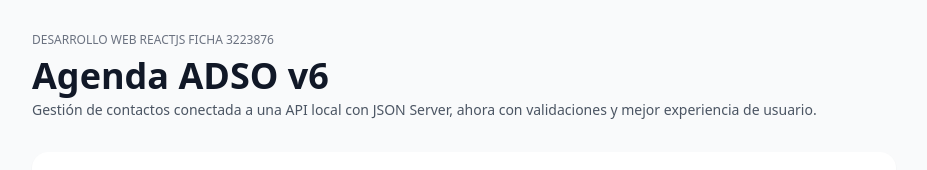
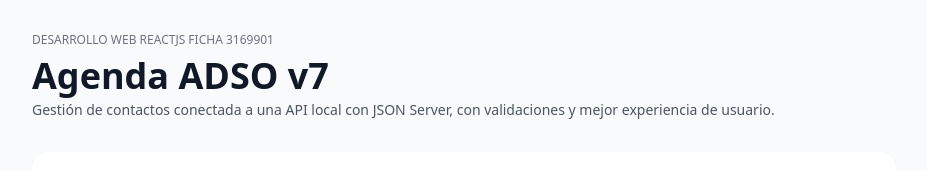
Before and after one commit to DavidFranCo935/Agenda-adso, a React (Vite) app: page / in a window 1280 px wide. Shown: the top 170 px of the page, without its empty margins (176-1103 px from the left). Built offline with nearby package versions, Linux system fonts and the light colour scheme; data requests are answered from the project's data file.

Commit message:
agenda v7

```diff
--- a/src/App.jsx
+++ b/src/App.jsx
@@ -1,18 +1,26 @@
-// Importamos useEffect y useState para manejar estados y efectos en el componente principal
+// Componente principal de la aplicación Agenda ADSO.
+// Se encarga de:
+// - Cargar la lista de contactos desde la API.
+// - Manejar estados globales (contactos, carga, error).
+// - Conectar el formulario y las tarjetas de contactos.
+
+// Importamos hooks de React
 import { useEffect, useState } from "react";
 
-// Importamos los servicios que se comunican con JSON Server
+// Importamos las funciones de la API (capa de datos)
 import {
   listarContactos,
   crearContacto,
   eliminarContactoPorId,
 } from "./api";
 
-// Importamos los componentes hijos
+// Importamos la configuración global de la aplicación
+import { APP_INFO } from "./config";
+
+// Importamos componentes hijos
 import FormularioContacto from "./components/FormularioContacto";
 import ContactoCard from "./components/ContactoCard";
 
-// Componente principal de la aplicación
 function App() {
   // Estado que almacena la lista de contactos obtenidos de la API
   const [contactos, setContactos] = useState([]);
@@ -23,8 +31,8 @@ function App() {
   // Estado para guardar mensajes de error generales de la aplicación
   const [error, setError] = useState("");
 
-  // useEffect que se ejecuta una sola vez al montar el componente
-  // Aquí cargamos los contactos iniciales desde JSON Server
+  // useEffect que se ejecuta una sola vez al montar el componente.
+  // Aquí cargamos los contactos iniciales desde JSON Server (GET).
   useEffect(() => {
     const cargarContactos = async () => {
       try {
@@ -49,11 +57,10 @@ function App() {
     cargarContactos();
   }, []);
 
-  // Función que se encarga de agregar un nuevo contacto usando la API
-  // Esta función es async para poder usarla con await en el formulario
+  // Función que se encarga de agregar un nuevo contacto usando la API (POST)
   const onAgregarContacto = async (nuevoContacto) => {
     try {
-      // Limpiamos cualquier error viejo antes de intentar guardar
+      // Limpiamos cualquier error previo antes de intentar guardar
       setError("");
 
       // Llamamos al servicio que crea el contacto en JSON Server
@@ -70,12 +77,12 @@ function App() {
         "No se pudo guardar el contacto. Verifica tu conexión o el estado del servidor e intenta nuevamente."
       );
 
-      // Relanzar el error es opcional según cómo quieras manejarlo desde el formulario
+      // Relanzar el error es opcional, pero útil si el formulario quiere reaccionar
       throw error;
     }
   };
 
-  // Función para eliminar un contacto por su id
+  // Función para eliminar un contacto por su id (DELETE)
   const onEliminarContacto = async (id) => {
     try {
       setError(""); // Limpiamos errores previos
@@ -94,22 +101,21 @@ function App() {
     }
   };
 
-  // JSX que renderiza la aplicación
+  // JSX que renderiza toda la aplicación
   return (
     <div className="min-h-screen bg-gray-50">
       {/* Contenedor principal centrado */}
       <div className="max-w-4xl mx-auto px-4 py-8">
-        {/* Encabezado principal de la Agenda */}
+        {/* Encabezado principal de la Agenda usando la configuración global */}
         <header className="mb-8">
           <p className="text-xs tracking-[0.3em] text-gray-500 uppercase">
-            Desarrollo Web ReactJS Ficha 3223876
+            Desarrollo Web ReactJS Ficha {APP_INFO.ficha}
           </p>
           <h1 className="text-4xl font-extrabold text-gray-900 mt-2">
-            Agenda ADSO v6
+            {APP_INFO.titulo}
           </h1>
           <p className="text-sm text-gray-600 mt-1">
-            Gestión de contactos conectada a una API local con JSON Server,
-            ahora con validaciones y mejor experiencia de usuario.
+            {APP_INFO.subtitulo}
           </p>
         </header>
 
--- a/src/api.js
+++ b/src/api.js
@@ -1,36 +1,45 @@
-// Punto base de la API local (ajusta el puerto si usas otro)
-const API = "http://localhost:3002/contactos";
+// Archivo: src/api.js
+// Capa de acceso a datos de Agenda ADSO (llamados a la API REST).
 
-// GET: listar contactos
+// Importamos la URL base desde config.js
+import { API_BASE_URL } from "./config";
+
+// Función GET: listar contactos
 export async function listarContactos() {
-  // Hacemos un GET a /contactos
-  const res = await fetch(API);
-  // Si la respuesta no es OK (>=400), lanzamos error
+  // Hacemos un GET a la URL base (lista de contactos)
+  const res = await fetch(API_BASE_URL);
+
+  // Si la respuesta no es correcta (código 4xx o 5xx), lanzamos un error
   if (!res.ok) throw new Error("Error al listar contactos");
-  // Parseamos JSON y lo retornamos (array de contactos)
+
+  // Parseamos el JSON y lo retornamos (devuelve un array de contactos)
   return res.json();
 }
 
-// POST: crear contacto
+// Función POST: crear un nuevo contacto
 export async function crearContacto(data) {
-  // Hacemos un POST a /contactos con body en JSON
-  const res = await fetch(API, {
+  // Hacemos un POST a la URL base con el objeto recibido
+  const res = await fetch(API_BASE_URL, {
     method: "POST",
-    headers: { "Content-Type": "application/json" }, // Indicamos JSON
-    body: JSON.stringify(data), // Enviamos el objeto del formulario
+    headers: { "Content-Type": "application/json" }, // Indicamos que el body es JSON
+    body: JSON.stringify(data), // Convertimos el objeto JavaScript a JSON
   });
-  // Validamos respuesta
+
+  // Validamos la respuesta
   if (!res.ok) throw new Error("Error al crear el contacto");
-  // Devolvemos el contacto creado que regresa la API (con id)
+
+  // Devolvemos el contacto creado que regresa la API (incluye el id)
   return res.json();
 }
 
-// DELETE: eliminar contacto por id
+// Función DELETE: eliminar contacto por id
 export async function eliminarContactoPorId(id) {
-  // Hacemos un DELETE a /contactos/:id
-  const res = await fetch(`${API}/${id}`, { method: "DELETE" });
-  // Validamos respuesta
+  // Hacemos un DELETE a /contactos/:id usando la URL base
+  const res = await fetch(`${API_BASE_URL}/${id}`, { method: "DELETE" });
+
+  // Validamos la respuesta
   if (!res.ok) throw new Error("Error al eliminar el contacto");
+
   // Devolvemos true indicando éxito
   return true;
 }
```
